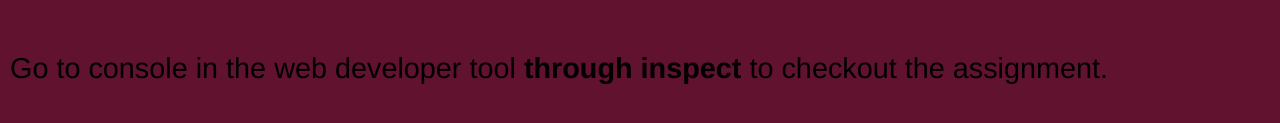
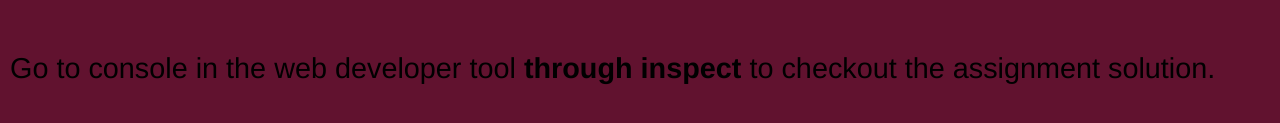
Before and after one commit to learner1234-hope/coursera-assignment.github.io, a plain HTML site: page module-4-solution/index.html in a window 1280 px wide. Shown: the part 241-364 px from the top of the page. Drawn offline with Linux system fonts and the light colour scheme.

Commit message:
Update index.html

```diff
--- a/module-4-solution/index.html
+++ b/module-4-solution/index.html
@@ -10,6 +10,6 @@
 </head>
 <body>
   <h1>MODULE 4 ASSIGNMENT SOLUTION</h1>
-  <p>Go to console in the web developer tool <b >through inspect</b> to checkout the assignment.</p>
+  <p>Go to console in the web developer tool <b >through inspect</b> to checkout the assignment solution.</p>
 </body>
 </html>
```
